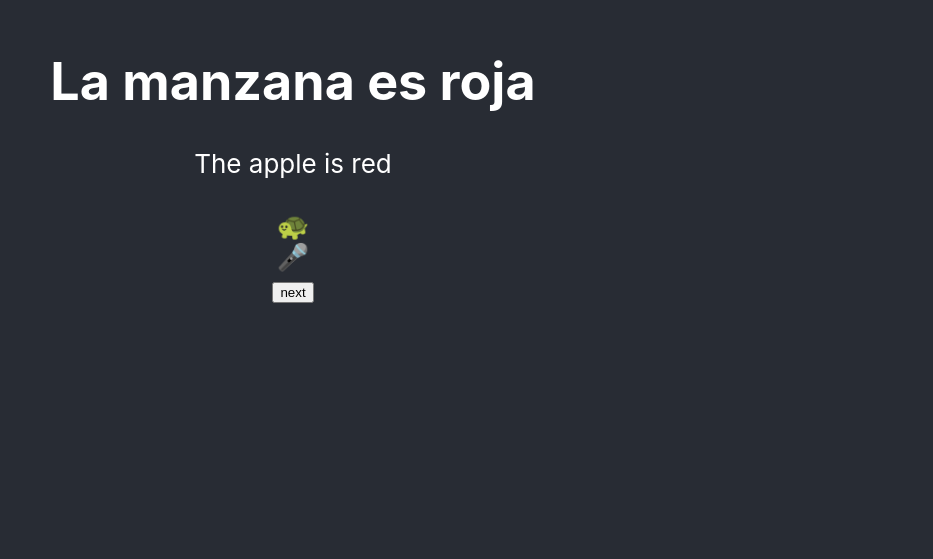
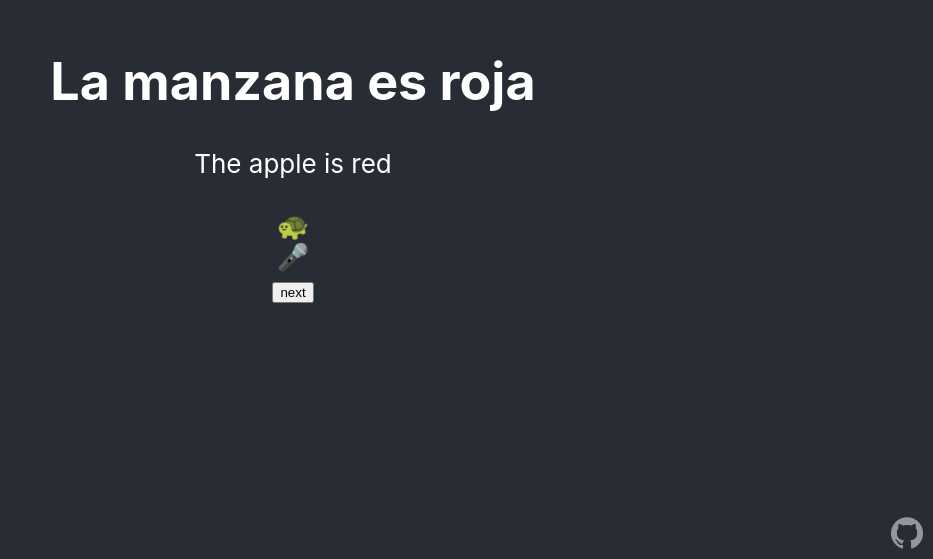
Before and after one commit to alexjpaz/polly, a React (Create React App) app: page / in a window 1280 px wide. Shown: the part 241-800 px from the top of the page, without its empty margins (347-1280 px from the left). Built offline with nearby package versions, Linux system fonts and the light colour scheme.

Commit message:
Adding github link

```diff
--- a/src/App.js
+++ b/src/App.js
@@ -3,6 +3,7 @@ import './App.css';
 
 import data from './datasources/foo.json';
 
+import GitHubLink from './components/GitHubLink';
 import MyBox from './components/MyBox/';
 
 export const AppContext = React.createContext({});
@@ -17,6 +18,7 @@ function App() {
           <MyBox />
         </AppContext.Provider>
       </div>
+      <GitHubLink />
     </div>
   );
 }
--- /dev/null
+++ b/src/components/GitHubLink.css
@@ -0,0 +1,9 @@
+.GitHubLink {
+  position: absolute;
+  bottom: 0;
+  right: 0;
+  margin: 10px;
+  width: 32px;
+  height: 32px;
+  opacity: 50%;
+}
--- /dev/null
+++ b/src/components/GitHubLink.js
@@ -0,0 +1,13 @@
+import React from 'react';
+
+import './GitHubLink.css';
+
+export const GitHubLink = () => (
+  <div className='GitHubLink'>
+    <a href='https://github.com/alexjpaz-playground/polly'>
+      <img src='./GitHub-Mark-Light-120px-plus.png' alt='github link' width='100%' />
+    </a>
+  </div>
+);
+
+export default GitHubLink;
```
Also changed, not shown: public/GitHub-Mark-Light-120px-plus.png (added).
